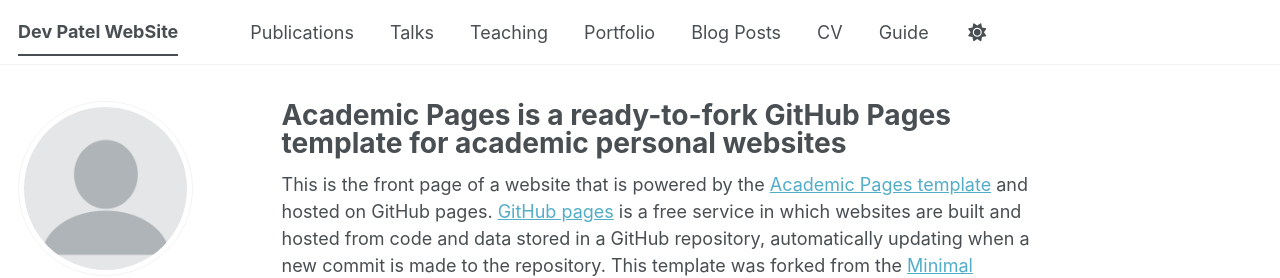
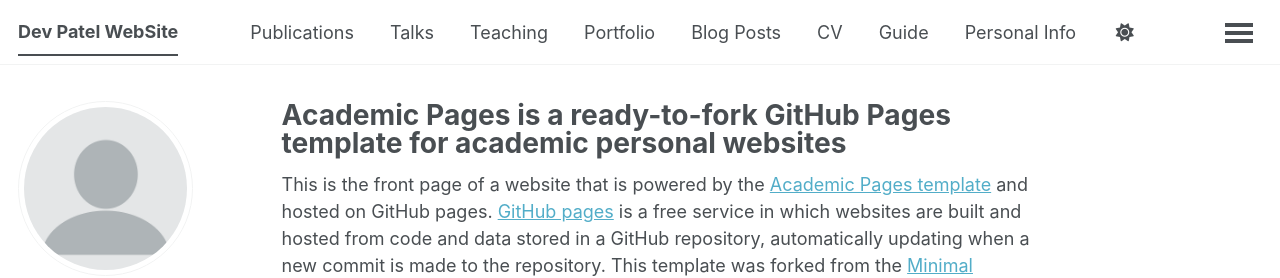
Before and after one commit to VTPatelCodes/VTPatelCodes.github.io, a Jekyll site: the page built from _pages/about.md, in a window 1280 px wide. Shown: the top 278 px of the page. Built offline with Jekyll 4.4.1, drawn with Linux system fonts in a browser that asks for light colours; some web fonts are replaced; a script bundle is joined from its source files by our own code; library files that are not in the unit come from our copies.

Commit message:
Add Personal Info and Contact to navigation

```diff
--- a/_data/navigation.yml
+++ b/_data/navigation.yml
@@ -31,3 +31,9 @@
 
   - title: "Guide"
     url: /markdown/
+
+  - title: "Personal Info"
+    url: /personal/
+
+  - title: "Contact"
+    url: /contact/
```
